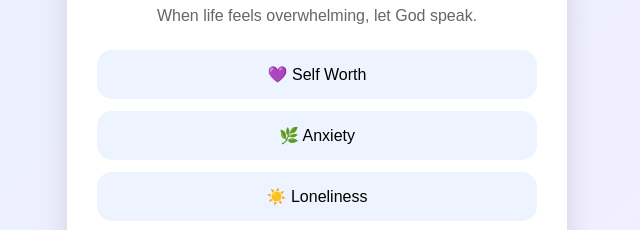
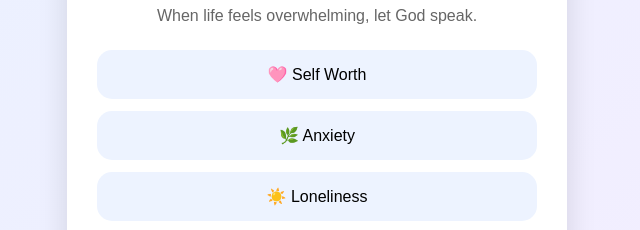
Before and after one commit to ollywally25/prayer-jar, a plain HTML site: page index.html in a window 1280 px wide. Shown: the part 340-570 px from the top of the page, 323-963 px from the left. Drawn offline with Linux system fonts and the light colour scheme.

Commit message:
Update index.html
made the heart symbol pink because its her fav color

```diff
--- a/index.html
+++ b/index.html
@@ -136,7 +136,7 @@ button:hover{
     </p>
 
     <div class="button-grid">
-        <button class="category" onclick="showVerse('worth')">💜 Self Worth</button>
+        <button class="category" onclick="showVerse('worth')">🩷 Self Worth</button>
         <button class="category" onclick="showVerse('anxiety')">🌿 Anxiety</button>
         <button class="category" onclick="showVerse('lonely')">☀️ Loneliness</button>
         <button class="category" onclick="showVerse('trust')">✝️ Trusting God</button>
```
